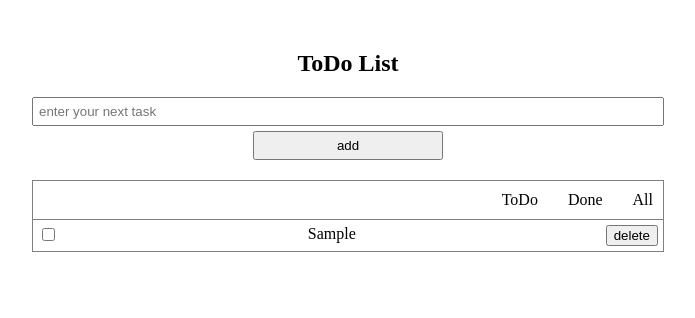
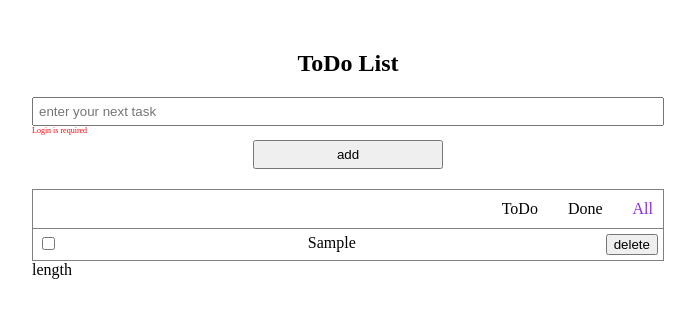
Before and after one commit to 1992Maksym/To-Do-List, an Angular app: page /all in a window 1280 px wide. Both pictures are taken after typing "Sample" into the empty fields and a click on the button "add". Shown: the top 318 px of the page, without its empty margins (292-987 px from the left). Built offline with nearby package versions, Linux system fonts and the light colour scheme.

Commit message:
add validator on input and style on active router link

```diff
--- a/src/app/all/all.component.html
+++ b/src/app/all/all.component.html
@@ -5,5 +5,7 @@
       <div><span class="doneItemText">{{ item.value }}</span></div>
       <div class="delete-btn"><button type="button" (click) = 'deleteTask(item.id)'>delete</button></div>
     </li>
+    <div class="length">length </div>
   </ul>
+
 </div>
--- a/src/app/app.component.html
+++ b/src/app/app.component.html
@@ -3,9 +3,9 @@
   <app-search></app-search>
   <div class="routBlock">
     <ul class="routList">
-      <li class="routToDo" routerLink="todo">ToDo</li>
-      <li class="routDone" routerLink="done">Done</li>
-      <li class="routAll" routerLink="all">All</li>
+      <li class="routToDo" routerLink="todo" [routerLinkActive]="['active']">ToDo</li>
+      <li class="routDone" routerLink="done" [routerLinkActive]="['active']">Done</li>
+      <li class="routAll" routerLink="all" [routerLinkActive]="['active']">All</li>
     </ul>
   </div>
   <router-outlet></router-outlet>
--- a/src/app/app.component.scss
+++ b/src/app/app.component.scss
@@ -20,7 +20,10 @@
     }
     li:hover{
       cursor: pointer;
-      color: mediumpurple;
+      color: greenyellow;
+    }
+    .active{
+      color: blueviolet;
     }
   }
 }
--- a/src/app/app.module.ts
+++ b/src/app/app.module.ts
@@ -10,6 +10,7 @@ import { AllComponent } from './all/all.component';
 import { DoneComponent } from './done/done.component';
 import { ToDoComponent } from './to-do/to-do.component';
 import {ToDoService} from "./to-do.service";
+import { NotFoundComponent } from './not-found/not-found.component';
 
 @NgModule({
   declarations: [
@@ -17,7 +18,8 @@ import {ToDoService} from "./to-do.service";
     SearchComponent,
     AllComponent,
     DoneComponent,
-    ToDoComponent
+    ToDoComponent,
+    NotFoundComponent
   ],
   imports: [
     BrowserModule,
--- /dev/null
+++ b/src/app/not-found/not-found.component.html
@@ -0,0 +1 @@
+<h1>Error 404</h1>
--- /dev/null
+++ b/src/app/not-found/not-found.component.scss
@@ -0,0 +1,3 @@
+h1{
+  color: red;
+}
--- /dev/null
+++ b/src/app/not-found/not-found.component.ts
@@ -0,0 +1,15 @@
+import { Component, OnInit } from '@angular/core';
+
+@Component({
+  selector: 'app-not-found',
+  templateUrl: './not-found.component.html',
+  styleUrls: ['./not-found.component.scss']
+})
+export class NotFoundComponent implements OnInit {
+
+  constructor() { }
+
+  ngOnInit(): void {
+  }
+
+}
--- a/src/app/routing/routing.module.ts
+++ b/src/app/routing/routing.module.ts
@@ -6,12 +6,16 @@ import { Routes, RouterModule } from '@angular/router';
 import { AllComponent } from '../all/all.component';
 import { DoneComponent } from '../done/done.component';
 import { ToDoComponent } from '../to-do/to-do.component';
+import {NotFoundComponent} from "../not-found/not-found.component";
 
 
 const appRoutes: Routes = [
   { path: 'todo', component: ToDoComponent },
   { path: 'done', component: DoneComponent },
-  { path: 'all', component: AllComponent }
+  { path: 'all', component: AllComponent },
+  { path: '', component: AllComponent },
+  {path: 'not-found', component: NotFoundComponent},
+  {path: '**', redirectTo: '/not-found'}
   ]
 
 @NgModule({
--- a/src/app/search/search.component.html
+++ b/src/app/search/search.component.html
@@ -1,6 +1,9 @@
 <form [formGroup]="todoForm" (submit)="onSubmit()">
   <div class="searchBlock">
     <input type="text" class="searchInput" placeholder="enter your next task" formControlName="value" />
+    <div class="invalid-text" *ngIf="todoForm.get('value')?.invalid && todoForm.get('value')?.touched" >
+      Login is required
+    </div>
     <button type="submit" class="searchBtn">add</button>
   </div>
 </form>
--- a/src/app/search/search.component.scss
+++ b/src/app/search/search.component.scss
@@ -14,4 +14,8 @@
     padding: 5px;
     margin: 5px auto;
   }
+  .invalid-text{
+    color: red;
+    font-size: 8px;
+  }
 }
--- a/src/app/to-do.service.ts
+++ b/src/app/to-do.service.ts
@@ -17,6 +17,8 @@ export class ToDoService {
   toDoList$: BehaviorSubject<Todo[]> = new BehaviorSubject<Todo[]>([]);
   todoArr: Todo[] = [];
   id: number = 0;
+  length: number = this.todoArr.length
+
 
   createTask(item: Todo){
     item.id = ++this.id;
```
Also changed, not shown: 1 other file (tests, documents, lock files or other folders).
